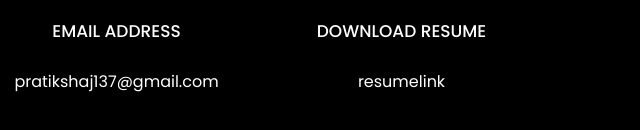
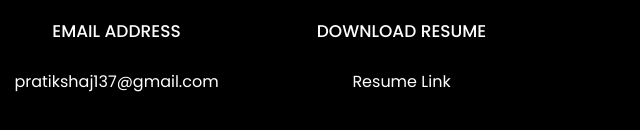
Before and after one commit to Pratiksha0713/Pratiksha_portfolio, a plain HTML site: page index.html in a window 1280 px wide. Shown: the part 6326-6456 px from the top of the page, 381-1021 px from the left. Drawn offline with Linux system fonts and the light colour scheme; files whose address does not match are found by name.

Commit message:
Update index.html

```diff
--- a/index.html
+++ b/index.html
@@ -665,7 +665,7 @@
           			<span class="icon-globe"></span>
           		</div>
           		<h3 class="mb-4">Download Resume</h3>
-	            <p><a href="https://drive.google.com/file/d/1_u3hJj4VOXCi-UnuIQpp8IbDDi73gqJ7/view?usp=drive_link">resumelink</a></p>
+	            <p><a href="https://drive.google.com/file/d/1_u3hJj4VOXCi-UnuIQpp8IbDDi73gqJ7/view?usp=drive_link">Resume Link</a></p>
 	          </div>
           </div>
 
```
